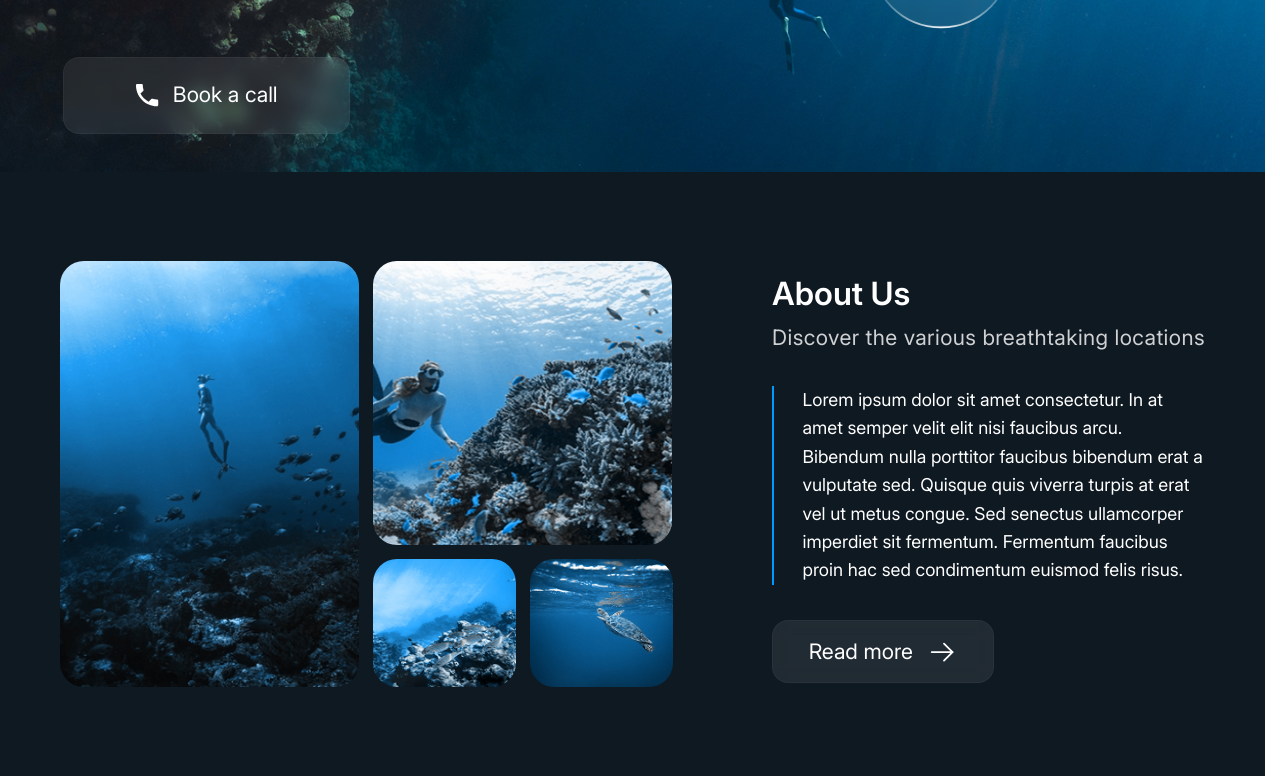
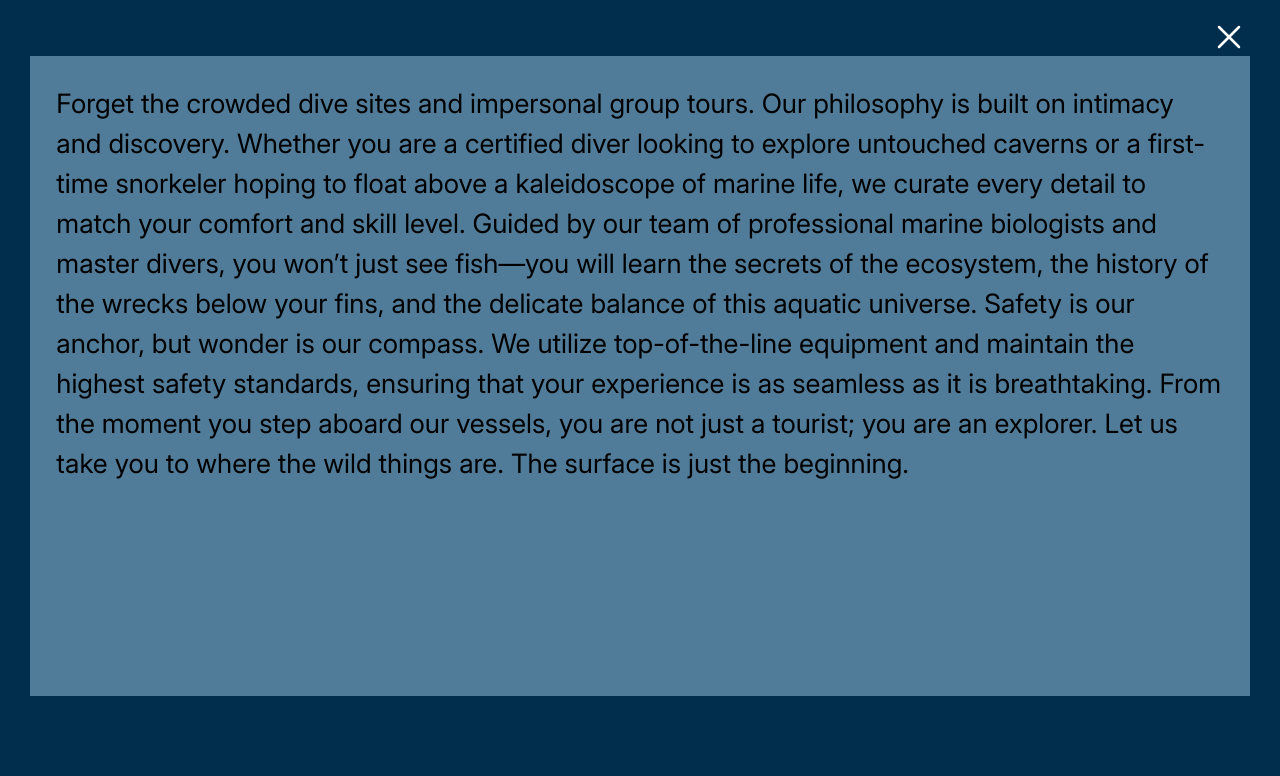
Before and after one commit to ArtemDikanov/myProjectResume, a website built with Vite: page index.html in a window 1280 px wide. Both pictures are taken after a click on the button "Read more". Shown: the part 541-1317 px from the top of the page. Built offline with nearby package versions, Linux system fonts and the light colour scheme.

Commit message:
Доделал about-block. Сделал модальное окно в about-block.

```diff
--- a/index.html
+++ b/index.html
@@ -113,9 +113,9 @@
             Discover the various breathtaking locations
           </h3>
           <p class="about-block__information-paragraph">
-            Lorem ipsum dolor sit amet consectetur. In at amet semper velit elit nisi faucibus arcu. Bibendum nulla porttitor faucibus bibendum erat a vulputate sed. Quisque quis viverra turpis at erat vel ut metus congue. Sed senectus ullamcorper imperdiet sit fermentum. Fermentum faucibus proin hac sed condimentum euismod felis risus.
+            There is a world hidden beneath the shimmering surface of the sea—a realm of eerie shipwrecks, vibrant coral gardens, and ancient geological formations that few have ever witnessed firsthand. We are here to change that. Specializing in bespoke underwater excursions, we offer more than just a dive; we offer a journey into the heart of the ocean’s mysteries.
           </p>
-          <button class="about-block__information-button information-button greyButton">
+          <button class="about-block__information-button information-button greyButton" onclick="window.aboutBlockDialog.showModal()">
             Read more
             <svg class="information-button__svg" width="34" height="34" viewBox="0 0 34 34" fill="none" xmlns="http://www.w3.org/2000/svg">
               <g clip-path="url(#clip0_1219_283)">
@@ -129,7 +129,17 @@
               </defs>
             </svg>
           </button>
-          <dialog class="about-block__information-dialog"></dialog>
+          <dialog class="about-block__information-dialog information-dialog" id="aboutBlockDialog" aria-labelledby="aboutBlockDialog">
+            <button class="information-dialog__closeButton" onclick="window.aboutBlockDialog.close()">
+              <svg class="information-dialog__closeButton-svg" viewBox="0 0 24 24" fill="none" xmlns="http://www.w3.org/2000/svg">
+              <path d="M20 20L4 4.00003M20 4L4.00002 20" stroke="#fff" stroke-width="2" stroke-linecap="round"/>
+              </svg>
+            </button>
+            <div class="information-dialog__text">
+              Forget the crowded dive sites and impersonal group tours. Our philosophy is built on intimacy and discovery. Whether you are a certified diver looking to explore untouched caverns or a first-time snorkeler hoping to float above a kaleidoscope of marine life, we curate every detail to match your comfort and skill level. Guided by our team of professional marine biologists and master divers, you won’t just see fish—you will learn the secrets of the ecosystem, the history of the wrecks below your fins, and the delicate balance of this aquatic universe.
+              Safety is our anchor, but wonder is our compass. We utilize top-of-the-line equipment and maintain the highest safety standards, ensuring that your experience is as seamless as it is breathtaking. From the moment you step aboard our vessels, you are not just a tourist; you are an explorer. Let us take you to where the wild things are. The surface is just the beginning.
+            </div>
+          </dialog>
           <!-- <button class="about-block__pictures-button greyButton">View more</button> -->
         </div>
       </section>
--- a/src/scripts/header-burger.js
+++ b/src/scripts/header-burger.js
@@ -11,10 +11,10 @@ export function clickBurger() {
     burger.addEventListener('click', () => {
         if (!burger.classList.contains('active')) {
             burger.classList.add('active');
-            dialogOpen()
+            dialogOpen('.header__dialog')
         }
         else {
-            dialogClose();
+            dialogClose('.header__dialog');
             burger.classList.remove('active');
         }
 
--- a/src/scripts/header-dialog.js
+++ b/src/scripts/header-dialog.js
@@ -1,12 +1,12 @@
-export function dialogOpen() {
-    const dialog = document.querySelector('.header__dialog');
+export function dialogOpen(className) {
+    const dialog = document.querySelector(className);
     const body = document.querySelector("body");
     dialog.show();
     body.classList.add('body-no-scroll');
 }
 
-export function dialogClose() {
-    const dialog = document.querySelector('.header__dialog');
+export function dialogClose(className) {
+    const dialog = document.querySelector(className);
     dialog.close();
     const body = document.querySelector("body");
     body.classList.remove('body-no-scroll');
--- a/src/scripts/main.js
+++ b/src/scripts/main.js
@@ -6,6 +6,12 @@ import { clickBurger } from './header-burger';
 
 clickBurger();
 
+
+import { dialogOpen, dialogClose } from './header-dialog';
+
+
+
+
 /* import { sliderGallery } from './about-slider';
 
 if (window.matchMedia('(max-width: 800px)').matches) {
--- a/src/styles/_variables.scss
+++ b/src/styles/_variables.scss
@@ -6,6 +6,7 @@
     --light-blue-color: #0097FF;
     --grey-color: rgba(255, 255, 255, 0.08);
     --white-color: #fff;
+    --grey-blue-color: #507c99;
     --blur-filter: blur(8px);
     --translucent-color: 0.8;  /* opacity */
 
--- /dev/null
+++ b/src/styles/blocks/about/_about-dialog.scss
@@ -0,0 +1,43 @@
+@use '/src/styles/mixinsAndFunctions' as *;
+
+.information-dialog {
+    height: 80dvh;
+    border: none;
+    background: var(--grey-blue-color);
+    font-size: fontSizeUniversal(20px, 30, 48px);
+    overflow: visible;
+
+    &::backdrop {
+        /* backdrop-filter: var(--blur-filter);  */
+        background: var(--dark-blue-color);
+    }
+
+    &__closeButton {
+        position: absolute;
+        min-width: 30px;
+        min-height: 30px;
+        background: none;
+        border: none;
+        top: -60px;
+        right: 0px;
+        margin-top: 25px;
+
+        &-svg {
+            width: 30px;
+            height: 30px;
+        }
+    }
+
+    &__text {
+        overflow-y: auto;
+        max-height: 100%;
+
+        &::-webkit-scrollbar {
+            background-color: var(--grey-blue-color);
+        }
+
+        &::-webkit-scrollbar-thumb {
+            background-color: var(--dark-color);
+        }
+    }
+}
--- a/src/styles/main.scss
+++ b/src/styles/main.scss
@@ -20,4 +20,5 @@
 @use 'blocks/about/about-information';
 @use 'blocks/about/about-button';
 @use 'blocks/about/about-arrowButtons';
+@use 'blocks/about/about-dialog';
 @use 'blocks/about/about-adaptive';
```
